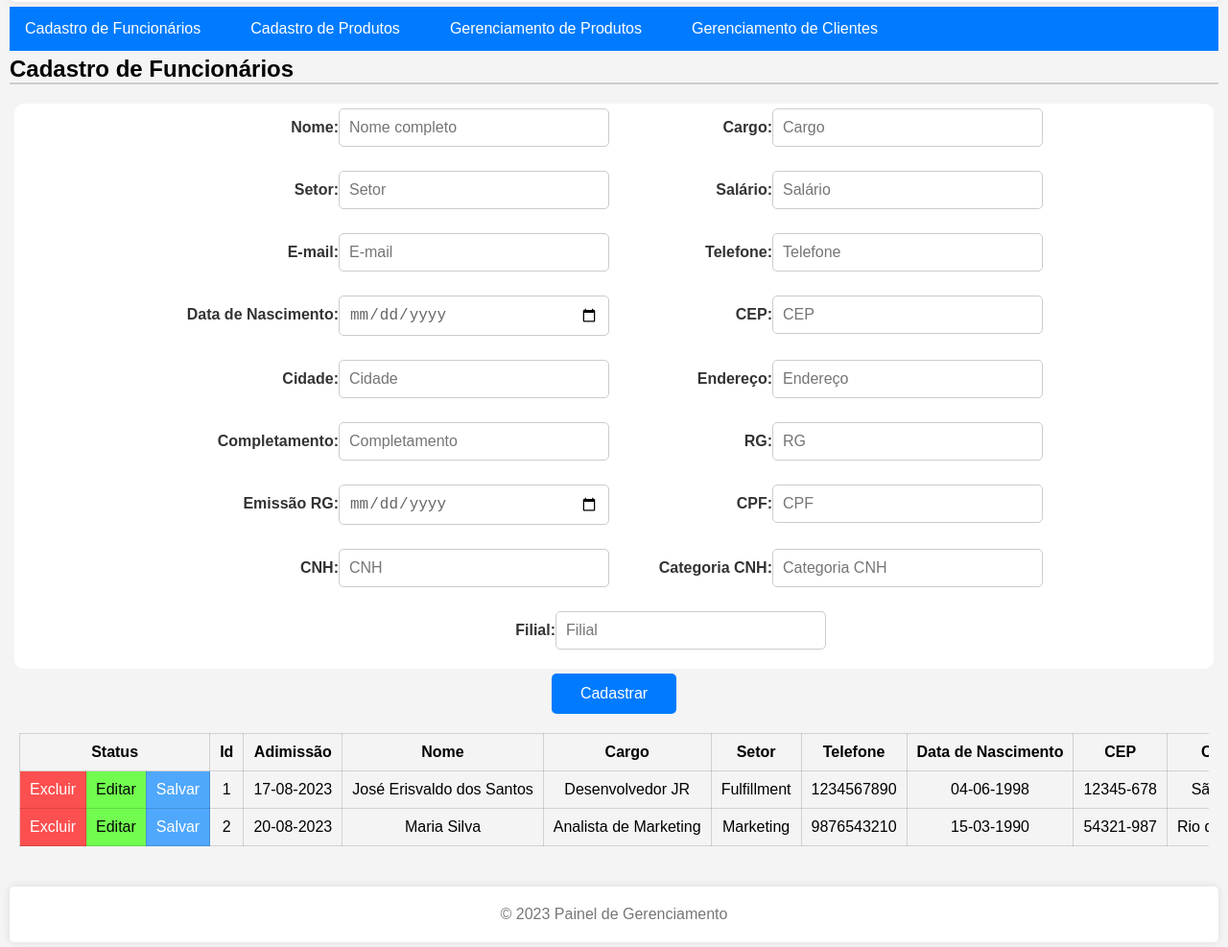
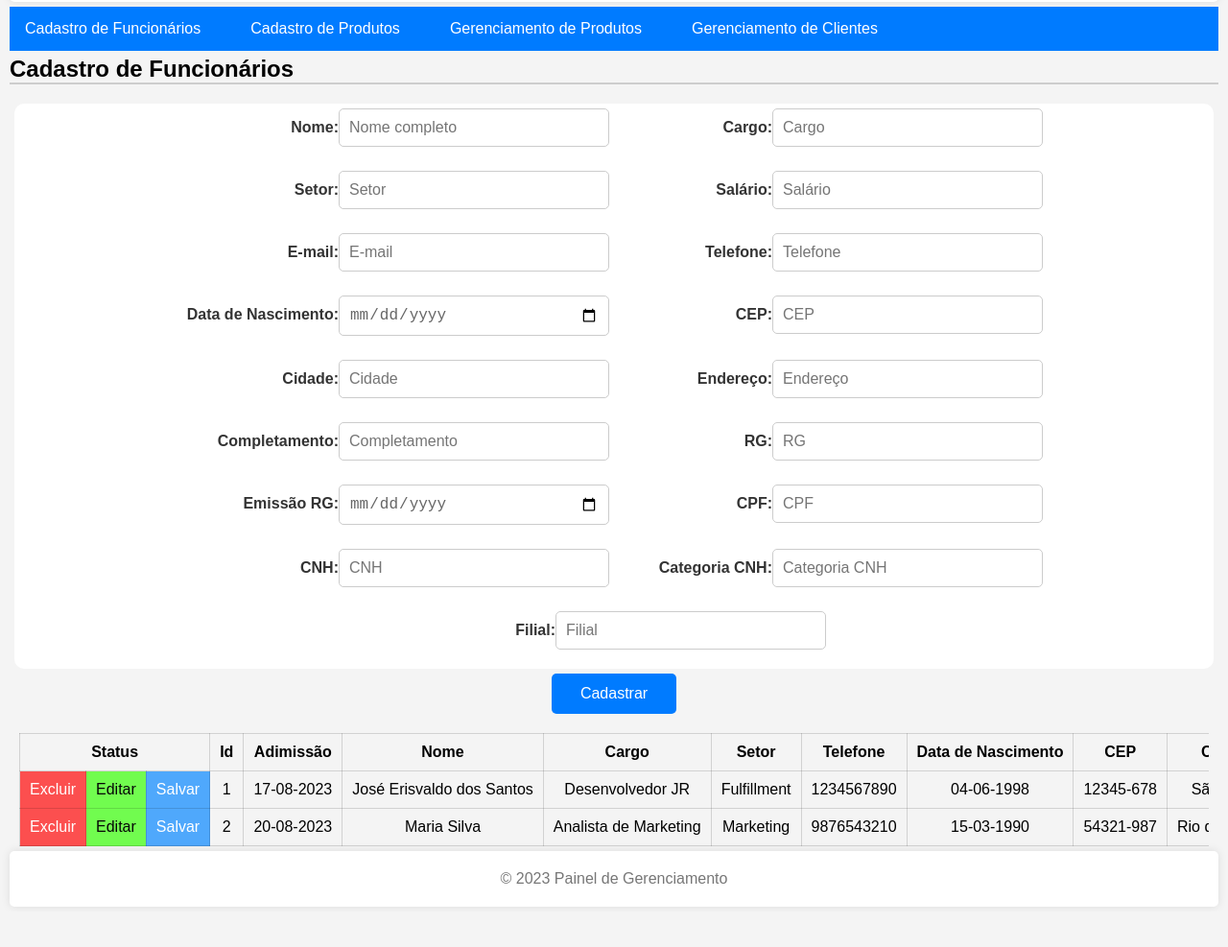
Before and after one commit to JoseErisvaldo/cadFuncionarios, a plain HTML site: page index.html in a window 1280 px wide. Shown: the part 50-1037 px from the top of the page at 96% size. After the commit the page ends 1000 px from the top, so only its background shows below. Drawn offline with Linux system fonts and the light colour scheme.

Commit message:
styles.css

```diff
--- a/styles.css
+++ b/styles.css
@@ -142,7 +142,6 @@ form button:hover {
 
 .table-responsive {
     overflow-x: auto;
-    height: calc(100vh - 645px);
 }
 
 table {
```
